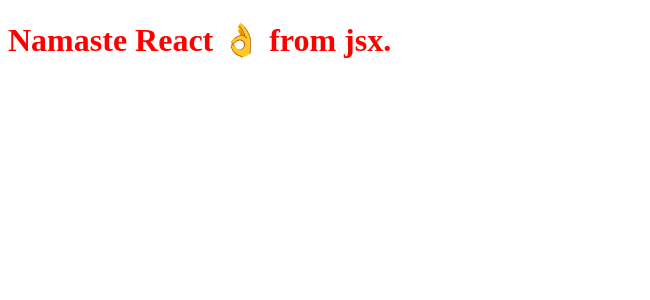
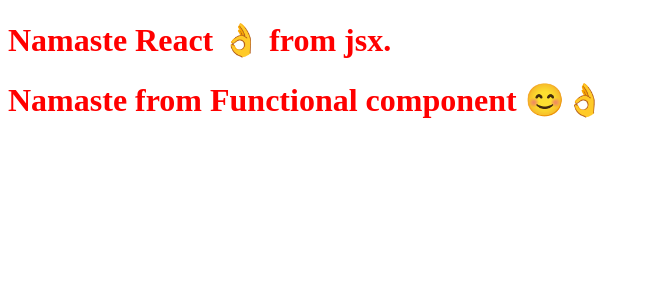
Before and after one commit to notkaswan/namaste-react, a React (Vite) app: page / in a window 1280 px wide. Shown: the top 300 px of the page, without its empty margins (0-650 px from the left). Built offline with nearby package versions, Linux system fonts and the light colour scheme.

Commit message:
component composition

```diff
--- a/App.js
+++ b/App.js
@@ -2,17 +2,22 @@
 import ReactDOM from "react-dom/client";
 
 // React element
-const heading = (
+const Title = () => (
   <h1 id="heading" className="heading">
     Namaste React 👌 from jsx.
   </h1>
 );
 
-// React functional component
+// React component composition
 const HeadingComponent = () => (
-  <h1 className="heading">Namaste from Functional component</h1>
+  <div id="container">
+    <Title />
+    <h1 id="heading" className="heading">
+      Namaste from Functional component 😊👌
+    </h1>
+  </div>
 );
 
 const root = ReactDOM.createRoot(document.getElementById("root"));
 
-root.render(heading);
+root.render(<HeadingComponent />);
```
